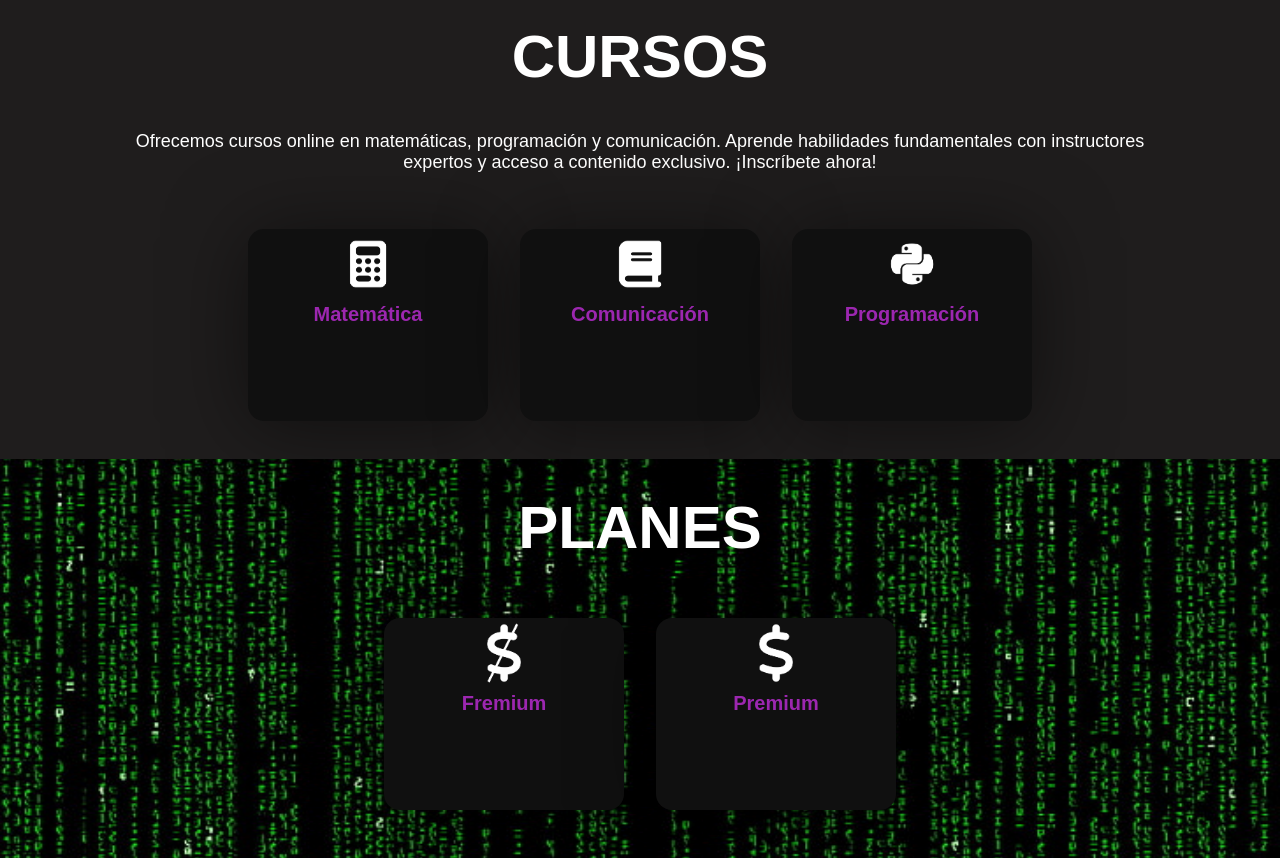
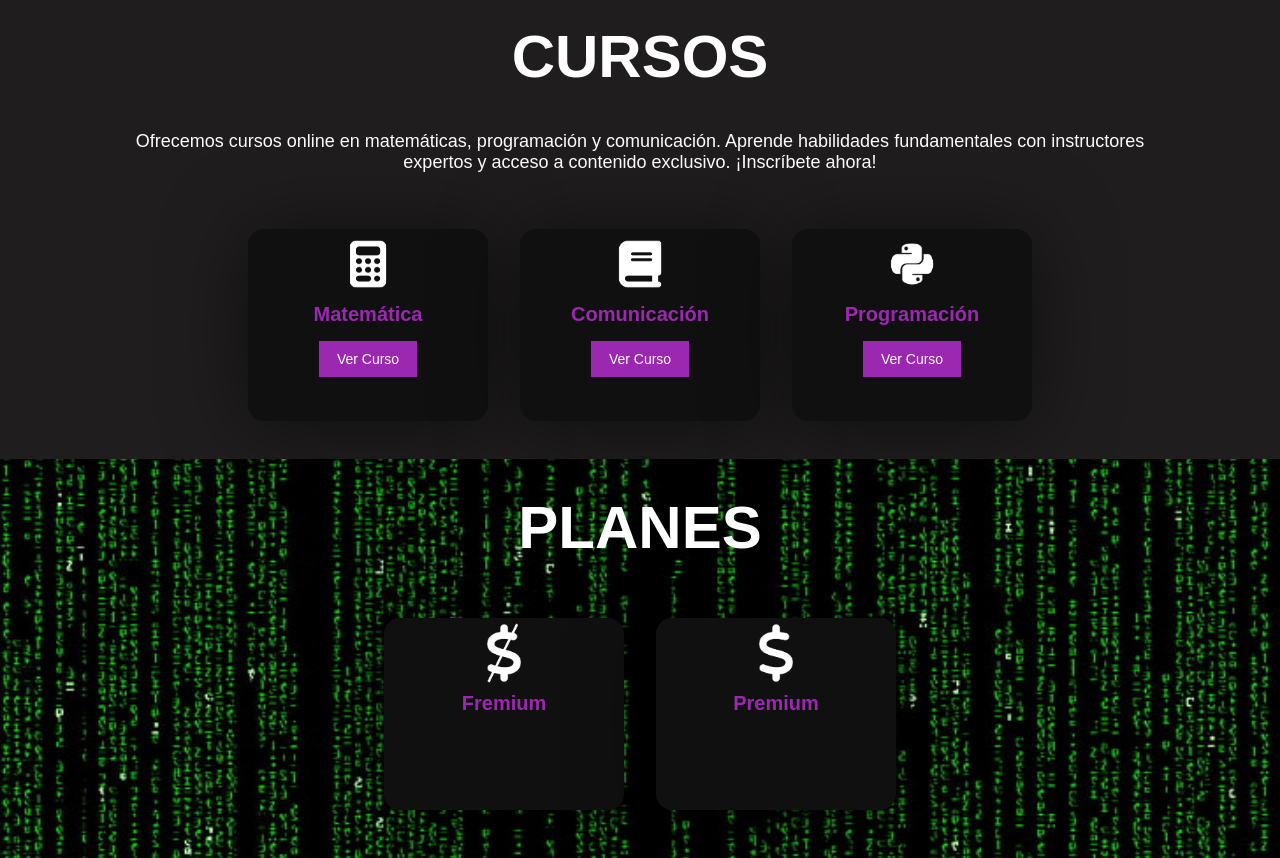
Before and after one commit to 2030Gian/PROYECTO_1_PARTE_WEB, a Flask app: page / in a window 1280 px wide. Shown: the part 881-1739 px from the top of the page. Run offline with Flask 3, Linux system fonts and the light colour scheme.

Commit message:
Update index.html

```diff
--- a/templates/index.html
+++ b/templates/index.html
@@ -17,7 +17,7 @@
         </div>
         <nav class="navbar">
             <a href="http://127.0.0.1:5000/">Inicio</a>
-            <a href="cursos">Cursos</a>
+            <a href="http://127.0.0.1:5000/">Cursos</a>
             <a href="planes">Planes</a>
             <a href="login">Perfil</a>
         </nav>
@@ -48,6 +48,8 @@
                     <img src="/static/img/calculadorta.png" alt="Curso de Matemática">
                 </div>
                 <h3>Matemática</h3>
+                <a href="mate" class="btn">Ver Curso</a>
+                <p></p>
             </div>
 
             <div class="box-container">
@@ -56,6 +58,8 @@
                         <img src="/static/img/libro.png" alt="Curso de Comunicación">
                     </div>
             <h3>Comunicación</h3>
+            <a href="comu" class="btn">Ver Curso</a>
+            <p></p>
         </div>
 
             <div class="box-container">
@@ -64,6 +68,8 @@
                         <img src="/static/img/python.png" alt="Curso de Programación">
                     </div>
             <h3>Programación</h3>
+            <a href="progra" class="btn">Ver Curso</a>
+        <p></p>
         </div>
 
         </div>
```
Lines whose indentation alone changed are shown as unchanged.
